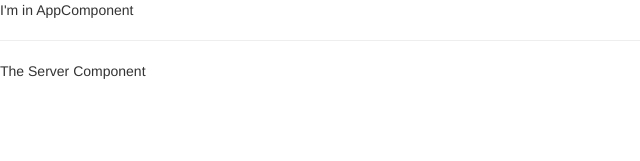
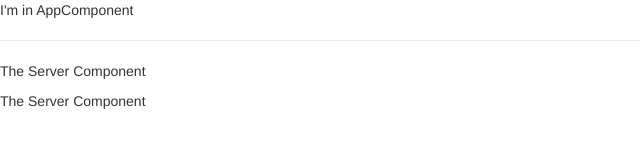
Before and after one commit to listenToRipley/angular, an Angular app in the folder my-first-app/: page / in a window 1280 px wide. Shown: the top 161 px of the page, without its empty margins (0-640 px from the left). Built offline with nearby package versions, Linux system fonts and the light colour scheme.

Commit message:
nesting server with servers

```diff
--- a/my-first-app/src/app/app.component.html
+++ b/my-first-app/src/app/app.component.html
@@ -2,4 +2,4 @@
 <p>{{ name }}</p> -->
 <p>I'm in AppComponent</p>
 <hr>
-<app-server></app-server>
+<app-servers></app-servers>
--- a/my-first-app/src/app/servers/servers.component.html
+++ b/my-first-app/src/app/servers/servers.component.html
@@ -1 +1,6 @@
-<p>servers works!</p>
+<app-server></app-server>
+<app-server></app-server>
+
+<!-- since applications can be reused. This is a way to nest components. -->
+
+<!-- to see how this is nested, launch application and inspect element. -->
```
Also changed, not shown: 2 other files (tests, documents, lock files or other folders).
